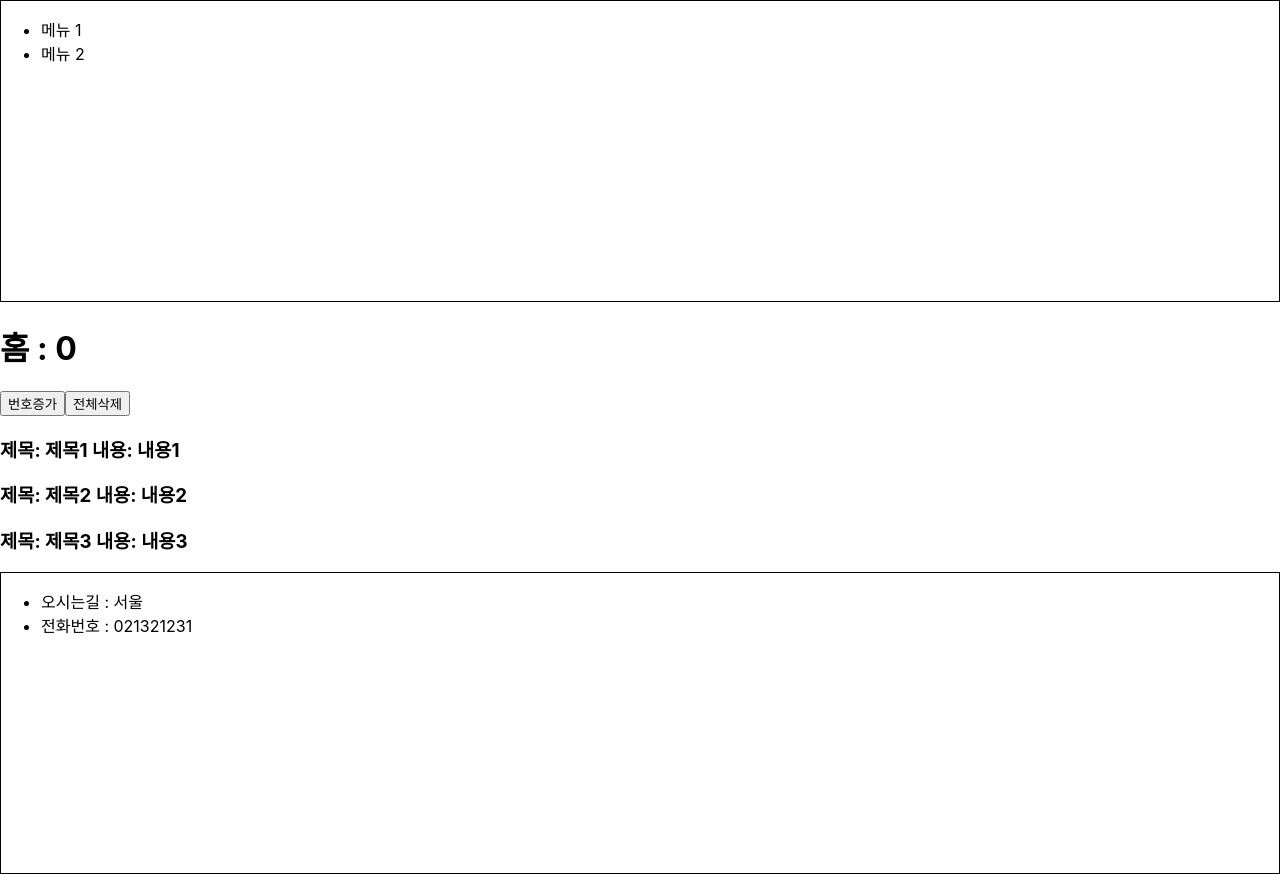
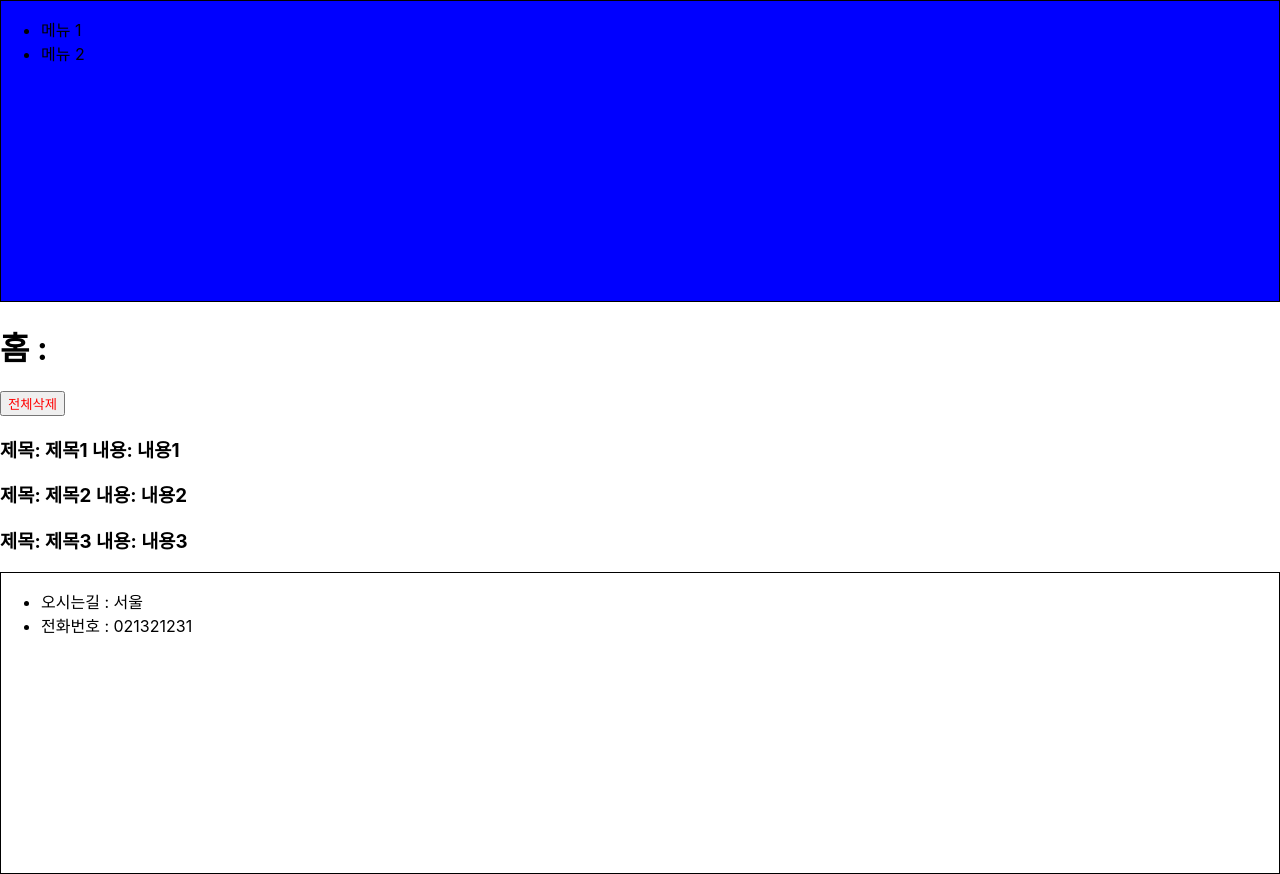
Before and after one commit to haerong22/Study, a React (Create React App) app in the folder react-springboot/my-app/: page / in a window 1280 px wide. Built offline with nearby package versions, Linux system fonts and the light colour scheme.

Commit message:
react : styled component props

```diff
--- a/react-springboot/my-app/src/components/Header.js
+++ b/react-springboot/my-app/src/components/Header.js
@@ -6,11 +6,12 @@ import styled from 'styled-components';
 const StyledHeaderDiv = styled.div`
   border: 1px solid black;
   height: 300px;
+  background-color: ${(props) => props.backgroundColor};
 `;
 
 const Header = () => {
   return (
-    <StyledHeaderDiv>
+    <StyledHeaderDiv backgroundColor="blue">
       <ul>
         <li>메뉴 1</li>
         <li>메뉴 2</li>
--- a/react-springboot/my-app/src/components/home/Home.js
+++ b/react-springboot/my-app/src/components/home/Home.js
@@ -1,17 +1,20 @@
 import React from 'react';
+import styled from 'styled-components';
+
+const StyledDeleteButton = styled.button`
+  color: ${(props) => (props.user.username === 'kim' ? 'blue' : 'red')};
+`;
 
 const Home = (props) => {
-  // const board = props.board;
-  // const id = props.id;
-
   // 구조분할 할당
-  const { board, setBoard, number, setNumber } = props;
+  const { board, setBoard, user } = props;
 
   return (
     <div>
-      <h1>홈 : {number} </h1>
-      <button onClick={() => setNumber(number + 1)}>번호증가</button>
-      <button onClick={() => setBoard([])}>전체삭제</button>
+      <h1>홈 : </h1>
+      <StyledDeleteButton user={user} onClick={() => setBoard([])}>
+        전체삭제
+      </StyledDeleteButton>
       {board.map((p) => (
         <h3>
           제목: {p.title} 내용: {p.content}
@@ -22,4 +25,27 @@ const Home = (props) => {
 };
 
 export default Home;
-<h1>홈페이지 입니다.</h1>;
+
+// props
+// const Home = (props) => {
+//   // const board = props.board;
+//   // const id = props.id;
+
+//   // 구조분할 할당
+//   const { board, setBoard, number, setNumber } = props;
+
+//   return (
+//     <div>
+//       <h1>홈 : {number} </h1>
+//       <button onClick={() => setNumber(number + 1)}>번호증가</button>
+//       <button onClick={() => setBoard([])}>전체삭제</button>
+//       {board.map((p) => (
+//         <h3>
+//           제목: {p.title} 내용: {p.content}
+//         </h3>
+//       ))}
+//     </div>
+//   );
+// };
+
+// export default Home;
--- a/react-springboot/my-app/src/pages/HomePage.js
+++ b/react-springboot/my-app/src/pages/HomePage.js
@@ -6,7 +6,7 @@ import Home from '../components/home/Home';
 const HomePage = () => {
   // Http 요청 (fetch, axios)
   const [board, setBoard] = useState([]);
-  const [number, setNumber] = useState(0);
+  const [user, setUser] = useState({});
 
   useEffect(() => {
     // 데이터를 받았다고 가정
@@ -18,20 +18,50 @@ const HomePage = () => {
     ];
 
     setBoard([...data]);
+    setUser({ id: 1, username: 'lee' });
   }, []);
 
   return (
     <div>
       <Header />
-      <Home
-        number={number}
-        board={board}
-        setBoard={setBoard}
-        setNumber={setNumber}
-      />
+      <Home board={board} setBoard={setBoard} user={user} />
       <Footer />
     </div>
   );
 };
 
 export default HomePage;
+
+// props
+// const HomePage = () => {
+//   // Http 요청 (fetch, axios)
+//   const [board, setBoard] = useState([]);
+//   const [number, setNumber] = useState(0);
+
+//   useEffect(() => {
+//     // 데이터를 받았다고 가정
+//     // fetch(), axios()
+//     let data = [
+//       { id: 1, title: '제목1', content: '내용1' },
+//       { id: 2, title: '제목2', content: '내용2' },
+//       { id: 3, title: '제목3', content: '내용3' },
+//     ];
+
+//     setBoard([...data]);
+//   }, []);
+
+//   return (
+//     <div>
+//       <Header />
+//       <Home
+//         number={number}
+//         board={board}
+//         setBoard={setBoard}
+//         setNumber={setNumber}
+//       />
+//       <Footer />
+//     </div>
+//   );
+// };
+
+// export default HomePage;
```
Also changed, not shown: 1 other file (tests, documents, lock files or other folders).
